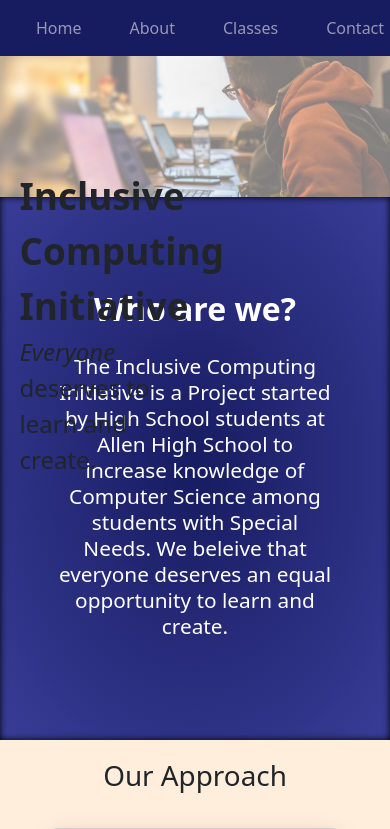
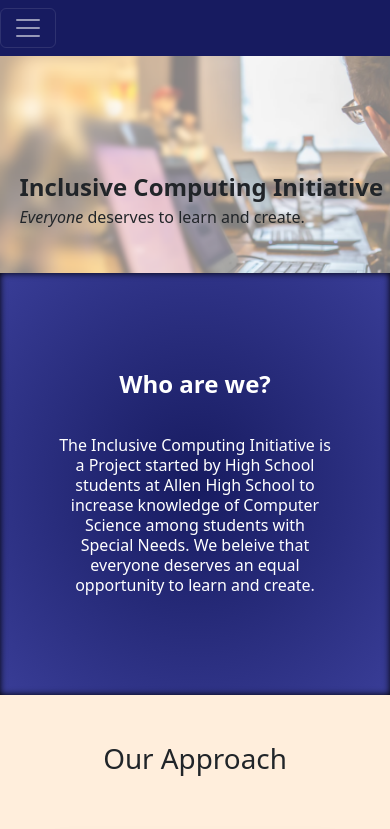
Before and after one commit to Inclusive-Computing-Initiative/Inclusive-Computing-Initiative, a React (Create React App) app: page /about in a window 390 px wide. Shown: the top 829 px of the page. Built offline with nearby package versions, Linux system fonts and the light colour scheme.

Commit message:
made the site responsivez

```diff
--- a/src/components/AboutPage.js
+++ b/src/components/AboutPage.js
@@ -95,7 +95,7 @@ const AboutPage = () => {
                     <Card.Body>
                         {person.picture != null ? <Card.Img src = {person.picture}></Card.Img> : ""}
                         <Card.Text>
-                            <p style = {{fontSize: "1.2vw"}} > {person.text} </p>
+                            <p style = {{fontSize: "1.4rem"}} > {person.text} </p>
                         </Card.Text>
                     </Card.Body>
                 </Card>)
--- a/src/components/Footer.css
+++ b/src/components/Footer.css
@@ -18,26 +18,30 @@
     font-weight: lighter;
 }
 
+
+
+
 .footer-wrapper .footer-description p {
-    font-size: 1.3rem;
     line-height: 150%;
     text-align: center;
     font-weight: normal;
-    width: 30vw;
-    padding-right: 10vw;
 }
 
-
+.footer-wrapper .footer-description {
+    align-items: center;
+}
 
 .footer-wrapper .footer-main {
     display: flex;
     align-items: center;
     flex-direction: column;
-    width: 50%;
+    width: 33vw;
 }
 
 .footer-wrapper .footer-main h1 {
-    font-size: 2rem;
+    text-align: center;
+    font-size: 1.5rem;
+    font-weight: bold;
 }
 
 .footer-wrapper .footer-main h2 {
@@ -56,5 +60,44 @@
     display: flex;
     flex-direction: row;
     justify-content: center;
-    width: 50%;
+    width: 33vw;
 }
+
+.footer-wrapper .footer-socials * {
+    width: 2rem;
+    margin: 6px;
+}
+
+@media screen and (max-width: 800px) {
+
+    .footer-wrapper .footer-main h1 {
+        font-size: 1rem;
+    }
+
+}
+
+@media screen and (max-width: 500px) {
+    .footer-wrapper {
+        display: flex;
+        flex-direction: column;
+        background-color: #313d5a;
+        width: 100vw;
+        align-items: center;
+        justify-content: center;
+    }
+
+    .footer-wrapper .footer-main {
+        display: flex;
+        align-items: center;
+        flex-direction: column;
+        width: 33vw;
+        margin-bottom: 3vh;
+        margin-top: 3vh;
+    }
+
+    .footer-wrapper .footer-description {
+        align-items: center;
+        padding-top: 5vh;
+        font-size: 1.2rem;
+    }
+}
--- a/src/components/Footer.js
+++ b/src/components/Footer.js
@@ -15,25 +15,27 @@ import './Navigationbar.css'
 const Footer = () => {
     return (
         <div className="footer-wrapper">
+
             <div className="footer-description">
                 <p>
-                CS for Special Ed. is on a mission to give everyone an opportunity to learn Computer Science.                                    </p>
+                The Inclusive Computing Initiative is on a mission to give everyone an opportunity to learn Computer Science.                                    </p>
             </div>
+
             <div className="footer-main">
-          <Nav style={{dispay: "flex", flexDirection: "column"}}>
-            <Nav.Link as = {Link} to = {"/"} className = "px-4">Home</Nav.Link>
-            <Nav.Link as = {Link} to = {"/about"} className = "px-4">About</Nav.Link>
-            <Nav.Link as = {Link} to = {"/classes"} className = "px-4">Classes</Nav.Link>
-            <Nav.Link as = {Link} to = {"/contact"} className = "px-4">Contact</Nav.Link>
-          </Nav>
-        </div>
+                <Nav style={{dispay: "flex", flexDirection: "column", alignItems: "center"}}>
+                    <Nav.Link style={{color: "white", fontWeight:"bold"}} as = {Link} to = {"/"} className = "px-4">Home</Nav.Link>
+                    <Nav.Link style={{color: "white", fontWeight:"bold"}} as = {Link} to = {"/about"} className = "px-4">About</Nav.Link>
+                    <Nav.Link style={{color: "white", fontWeight:"bold"}} as = {Link} to = {"/classes"} className = "px-4">Classes</Nav.Link>
+                    <Nav.Link style={{color: "white", fontWeight:"bold"}} as = {Link} to = {"/contact"} className = "px-4">Contact</Nav.Link>
+                </Nav>
+            </div>
 
             <div className="footer-main">
             <h1> Social Media </h1>
                 <div className="footer-socials">
-                    <a href='https://twitter.com/csforspecialedu'> <img style = {{width: "2vw", height: "auto", marginLeft: "0.5vw", marginRight: "0.5vw"}} src={twitterLogo}/> </a>
-                    <a href='https://www.facebook.com/profile.php?id=100090126751545'> <img style = {{width: "2vw", height: "auto", marginLeft: "0.5vw", marginRight: "0.5vw"}} src={facebookLogo}/> </a>
-                    <a href='https://www.instagram.com/cs4sped/'> <img style = {{width: "2vw", height: "auto", marginLeft: "0.5vw", marginRight: "0.5vw"}} src={instagramLogo}/> </a>
+                    <a href='https://twitter.com/csforspecialedu'> <img style = {{height: "auto", marginLeft: "0.5vw", marginRight: "0.5vw"}} src={twitterLogo}/> </a>
+                    <a href='https://www.facebook.com/profile.php?id=100090126751545'> <img style = {{height: "auto", marginLeft: "0.5vw", marginRight: "0.5vw"}} src={facebookLogo}/> </a>
+                    <a href='https://www.instagram.com/cs4sped/'> <img style = {{height: "auto", marginLeft: "0.5vw", marginRight: "0.5vw"}} src={instagramLogo}/> </a>
                 </div>
             </div>
         </div>
--- a/src/components/HomePage.css
+++ b/src/components/HomePage.css
@@ -1,14 +1,21 @@
 #body-content {overflow: hidden;}
 
 /* Global styles */
-
-
 
 .home-wrapper {
     height: 100%;
     width: 100%;
     display: grid;
     background-color: white;
+
+    --titlebig: 2.5rem;
+    --subbig: 2rem;
+
+    --titlemed: 2rem;
+    --submed: 1.5rem;
+
+    --titlesmall: 1.5rem;
+    --subsmall: 1rem;
 }
 
 .home-wrapper * {
@@ -16,9 +23,19 @@
     background-color: white;
 }
 
+
+
 /* Landing styles */
 
+.home-wrapper .title {
+    font-size: var(--titlebig);
+}
+.home-wrapper .subtitle {
+    font-size: var(--subbig);
+}
+
 .landing-wrapper {
+    overflow: hidden;
 }
 
 .landing-wrapper .landing-title {
@@ -78,8 +95,10 @@ padding-left: 10rem;
     font-size: 1.5vw;
 }
 
-.landing-wrapper .background-image img {
-    width: 50vw;
+.landing-wrapper img {
+    width: 100%;
+    height: auto;
+    min-width: 600px;
 }
 
 /* picture styles */
@@ -131,7 +150,7 @@ padding-left: 10rem;
 }
 
 .about-content {
-    font-size: 1.3rem;
+    font-size: var(--submed);
     margin-top: 2vh;
     font-style: bold;
     text-align: center;
@@ -143,7 +162,7 @@ padding-left: 10rem;
     color: white;
     text-align: center;
     font-weight: bolder;
-    font-size: 2rem;
+    font-size: var(--titlemed);
 }
 
 /* What we do styles */
@@ -296,3 +315,40 @@ padding-left: 10rem;
 .card {
     box-shadow: rgba(0, 0, 0, 0.2) 0px 12px 28px 0px, rgba(0, 0, 0, 0.1) 0px 2px 4px 0px, rgba(255, 255, 255, 0.05) 0px 0px 0px 1px inset;
 }
+
+@media screen and (max-width: 1000px) {
+    .home-wrapper .title {
+        font-size: var(--titlemed);
+    }
+    .home-wrapper .subtitle {
+        font-size: var(--submed);
+    }
+}
+
+
+@media screen and (max-width: 800px) {
+    .home-wrapper .title {
+        font-size: var(--titlesmall)
+    }
+    .home-wrapper .subtitle {
+        font-size: var(--subsmall)
+    }
+}
+
+@media screen and (max-width: 500px) {
+    .about-content {
+        font-size: var(--subsmall);
+        margin-top: 2vh;
+        font-style: bold;
+        text-align: center;
+        flex-wrap:  wrap-reverse;
+        line-height: 125%;
+    }
+
+    .about-title * {
+        color: white;
+        text-align: center;
+        font-weight: bolder;
+        font-size: var(--titlesmall);
+    }
+}
--- a/src/components/HomePage.js
+++ b/src/components/HomePage.js
@@ -5,6 +5,8 @@ import landingBackground from './background.png'
 import Button from 'react-bootstrap/Button';
 import Card from 'react-bootstrap/Card';
 import { Link } from 'react-router-dom'
+
+
 const HomePage = () => {
 
                 return(
@@ -13,18 +15,19 @@ const HomePage = () => {
 
                             <div style={{position: 'absolute', backgroundColor: "transparent", top: "20vh", width: "30vw", left: "5vw",}}>
 
-                            <div style={{backgroundColor: "transparent", fontSize: "2.3rem", fontWeight:"bold"}}>
+                                <div class="title" style={{position: "relative", width: "95vw", wordWrap: "break-word", backgroundColor: "transparent", fontWeight:"bold"}}>
                                     Inclusive Computing Initiative
                                 </div>
 
 
-                            <div style={{backgroundColor: "transparent", fontSize: "1.5rem", top: "27vh", width: "40vw", left: "5vw"}}>
+                                <div class="subtitle" style={{position: "relative", width: "95vw", wordWrap: "break-word", backgroundColor: "transparent"}}>
                                     <i style={{backgroundColor: "transparent"}}>Everyone</i> deserves to learn and create.
                                 </div>
+
                             </div>
+
                             <div className='landing-wrapper'>
                                 <img
-                                    style={{width: "100vw", margin: "0"}}
                                     src={landingBackground}
                                 />
                             </div>
@@ -33,7 +36,7 @@ const HomePage = () => {
 
                                 <div className="about-left">
                                     <div className="about-title">
-                                        <h2> Who are we? </h2>
+                                        <p> Who are we? </p>
                                     </div>
                                     <div className="about-content">
                                         <p> The Inclusive Computing Initiative is a Project started by High School students at Allen High School to increase knowledge of Computer Science among students with Special Needs. We beleive that everyone deserves an equal opportunity to learn and create. </p>
@@ -43,9 +46,9 @@ const HomePage = () => {
 
                             <div style = {{display: "flex", width: "100vw", paddingTop: "5vw", paddingBottom: "5vw", flexDirection: "column", alignItems: "center", backgroundColor: "#FFEEDC"}}>
 
-                            <h1 style = {{marginBottom: "5vw", backgroundColor: "#FFEEDC"}}> Our Approach </h1>
+                            <h1 style = {{marginTop: "7vw", backgroundColor: "#FFEEDC"}}> Our Approach </h1>
 
-                            <div style = {{display: "flex", flexDirection: "row", flexWrap: "wrap", justifyContent: "center", backgroundColor: "#FFEEDC"}}>
+                            <div style = {{display: "flex", flexDirection: "row", flexWrap: "wrap", justifyContent: "center", backgroundColor: "#FFEEDC", paddingTop: "5vh", paddingBottom: "5vh"}}>
 
                             <Card style={{ width: '18rem', margin: "1rem"}} className="content-cards">
                             <Card.Body>
--- a/src/components/Navigationbar.js
+++ b/src/components/Navigationbar.js
@@ -8,22 +8,18 @@ import './Navigationbar.css'
 function Navigationbar() {
   return (
     <>
-    <Navbar bg="custom" variant="dark" style = {{zIndex:"100"}}>
+    <Navbar expand="lg" bg="custom" variant="dark" style = {{zIndex:"100"}}>
+    <Navbar.Toggle aria-controls="basic-navbar-nav"/>
+      <Navbar.Collapse id="basic-navbar-nav">
         <Container>
-          {/* <Navbar.Brand as = {Link} to = {"/"}>
-          <img
-            src = {Logo}
-            width = '50'
-            height = '50'
-          /></Navbar.Brand> */}
             <Nav className="me-auto">
               <Nav.Link as = {Link} to = {"/"} className = "px-4"> Home </Nav.Link>
               <Nav.Link as = {Link} to = {"/about"} className = "px-4"> About </Nav.Link>
               <Nav.Link as = {Link} to = {"/classes"} className = "px-4"> Classes </Nav.Link>
               <Nav.Link as = {Link} to = {"/contact"} className = "px-4"> Contact </Nav.Link>
             </Nav>
-
           </Container>
+      </Navbar.Collapse>
       </Navbar>
 
       </>
```
Lines whose indentation alone changed are shown as unchanged.
